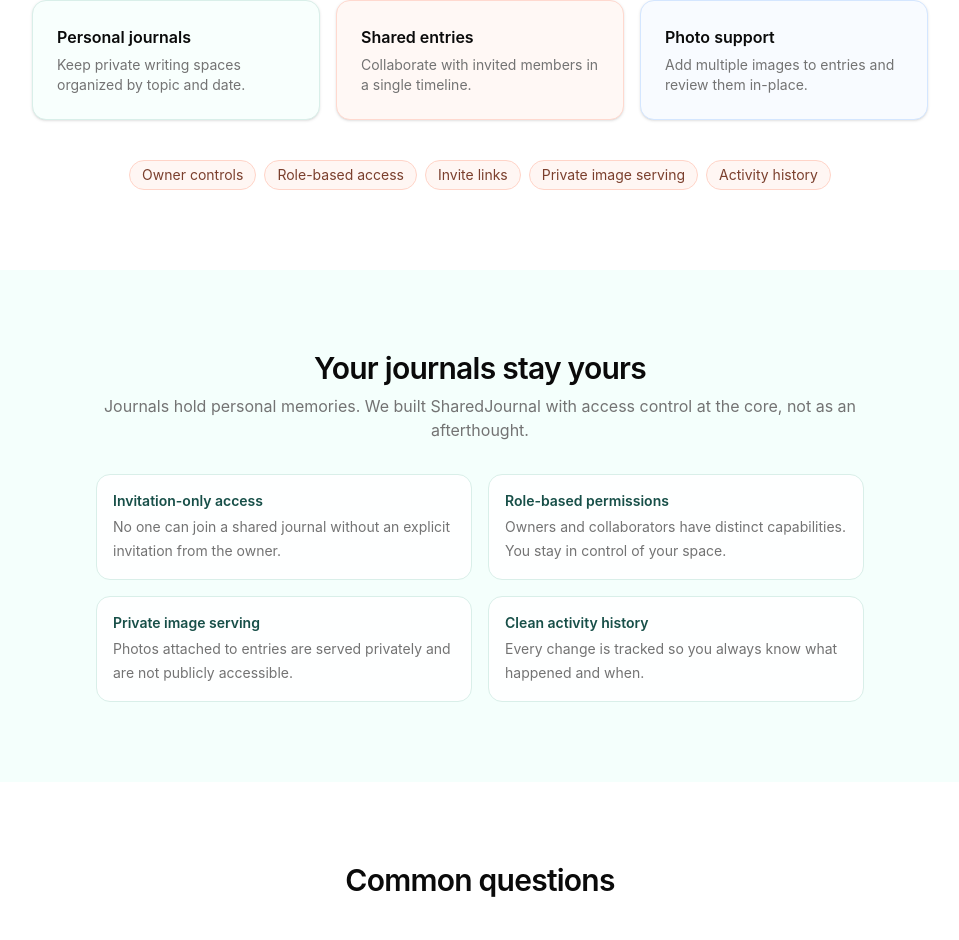
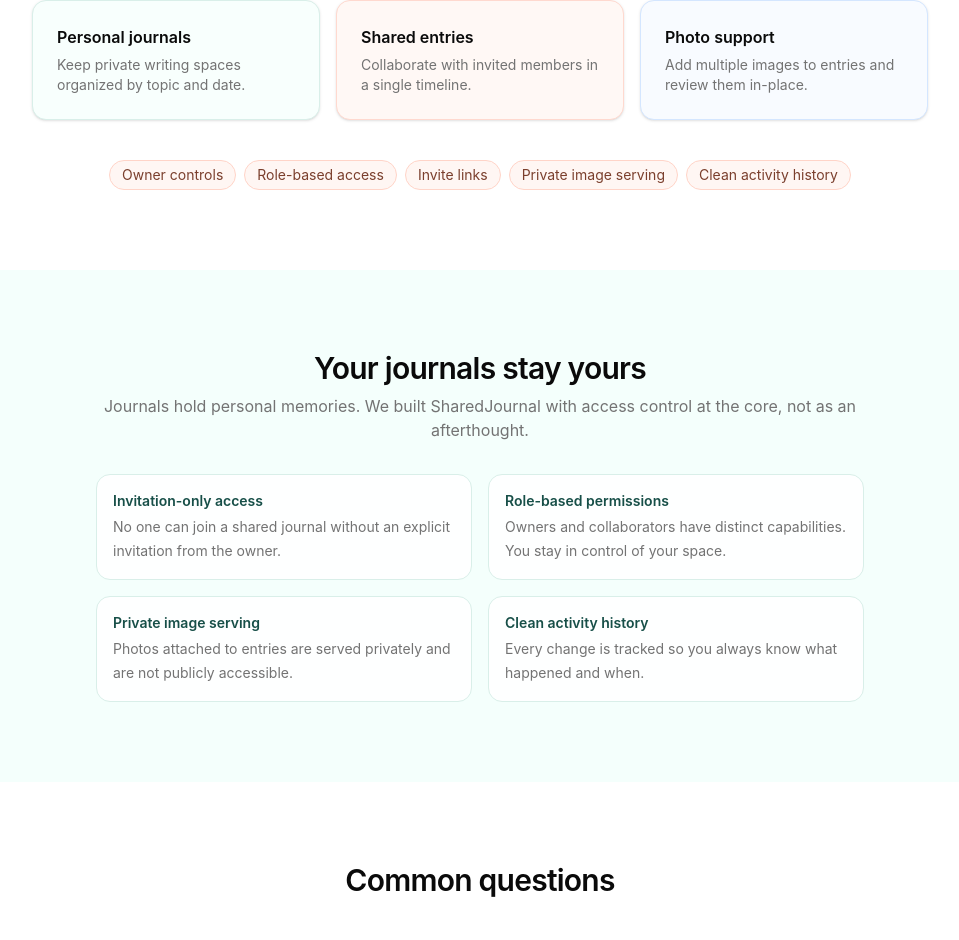
Before and after one commit to skow0020/sharedjournal, a Next.js app: page / in a window 1280 px wide. Shown: the part 1271-2211 px from the top of the page, without its empty margins (160-1119 px from the left). Built offline with nearby package versions, Linux system fonts and the light colour scheme; no server answers.

Commit message:
fix: use consistent 'Clean activity history' label across feature tags and privacy section
Agent-Logs-Url: https://github.com/skow0020/sharedjournal/sessions/11627878-5f77-4183-9b71-45fa8a7ed4b8

Co-authored-by: skow0020 <12362090+skow0020@users.noreply.github.com>

```diff
--- a/src/app/page.tsx
+++ b/src/app/page.tsx
@@ -105,7 +105,7 @@ export default async function Home() {
             </Card>
           </div>
           <div className="flex flex-wrap justify-center gap-2">
-            {['Owner controls', 'Role-based access', 'Invite links', 'Private image serving', 'Activity history'].map((tag) => (
+            {['Owner controls', 'Role-based access', 'Invite links', 'Private image serving', 'Clean activity history'].map((tag) => (
               <span
                 key={tag}
                 className="rounded-full border border-[#ffd4c8] bg-[#fff6f3] px-3 py-1 text-sm text-[#7b3f2d]"
```
